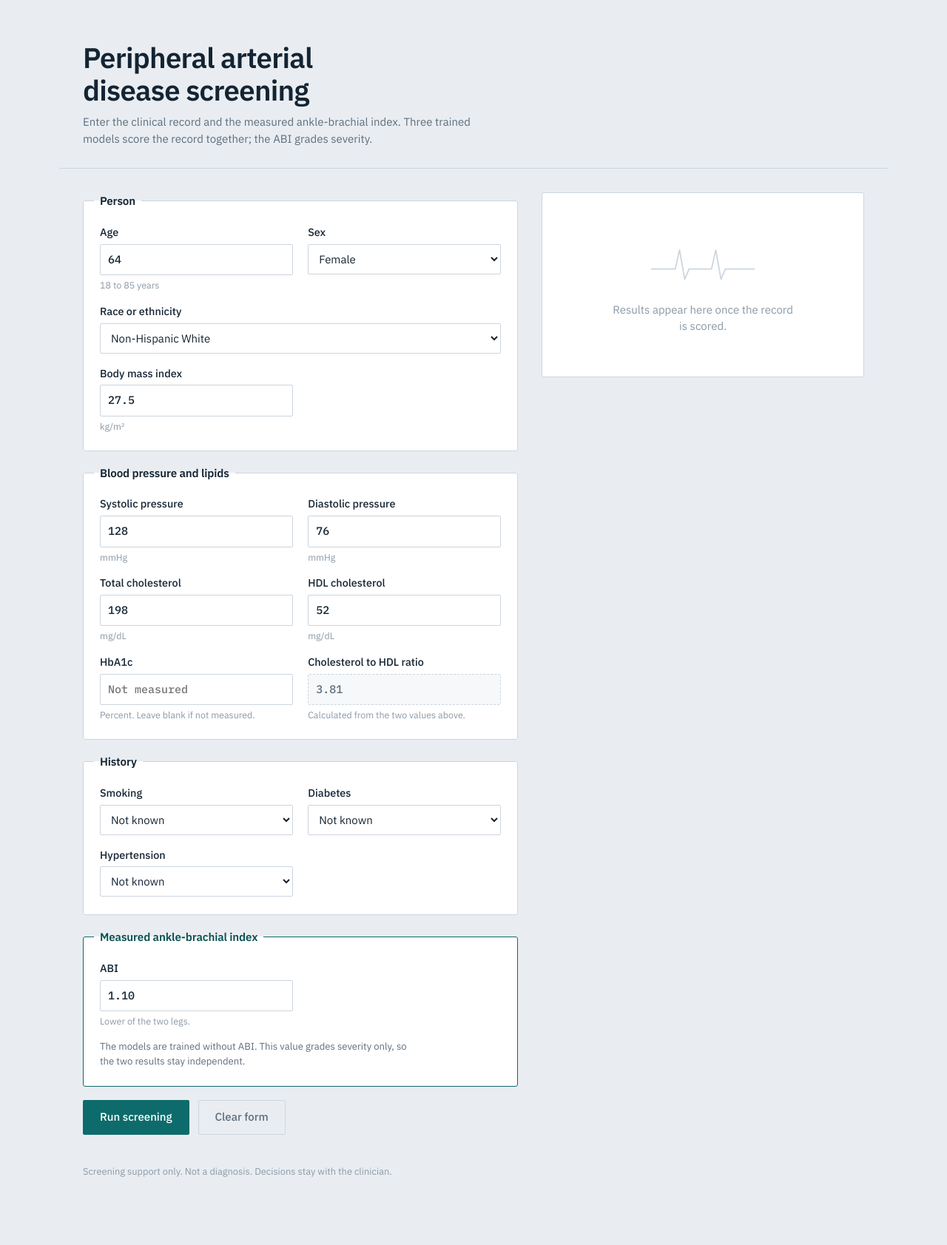
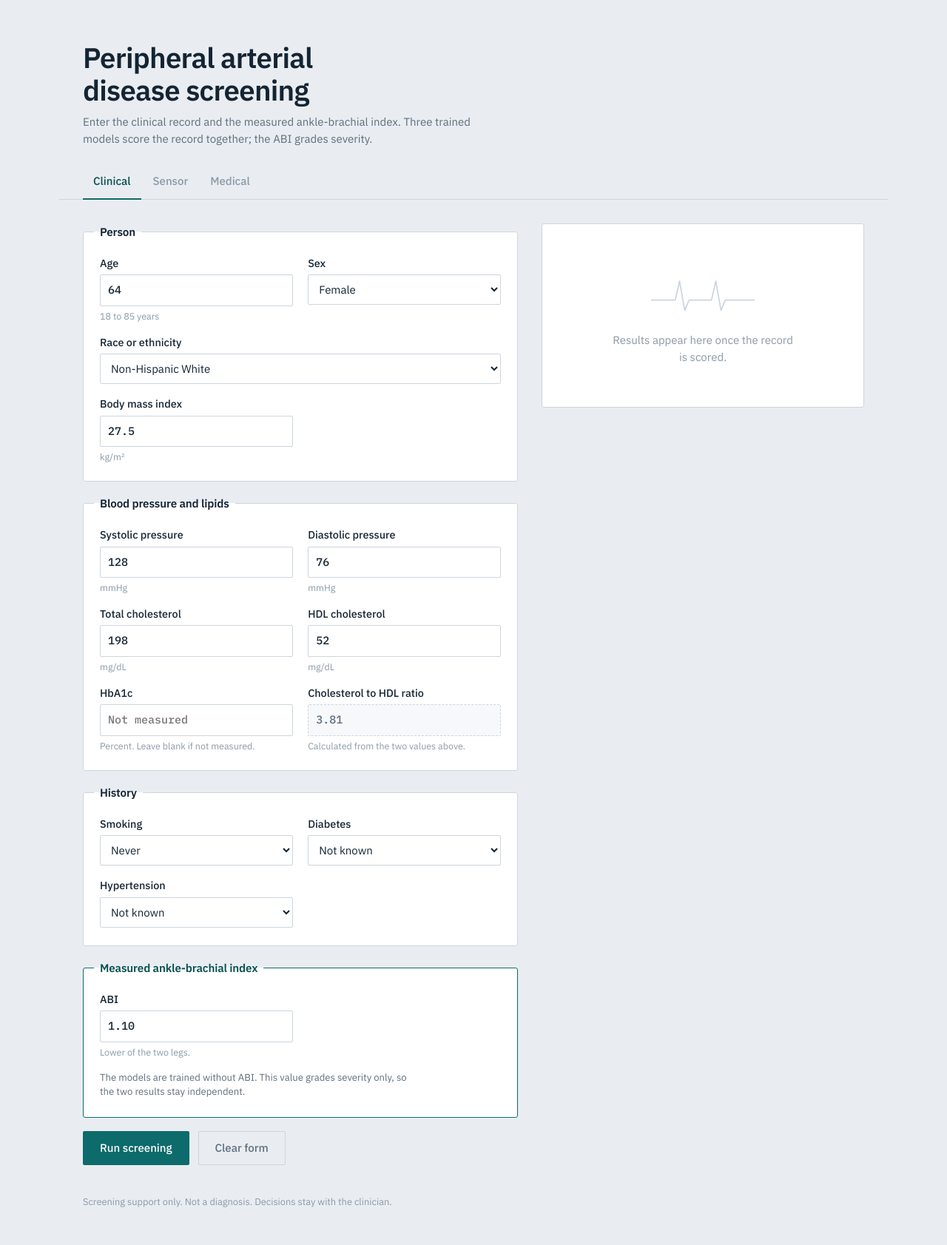
Before and after one commit to Shyamanth-2005/pad, a FastAPI app: page / in a window 1280 px wide. Shown: the whole page at 74% size. Before the commit the page ends 1591 px from the top, so only its background shows below. Run offline with FastAPI, Linux system fonts and the light colour scheme; parts of the project's set-up code (start-up, migrations or seed data) failed here and were passed over.

Commit message:
feat: sensor and medical tab added

```diff
--- a/src/static/app.js
+++ b/src/static/app.js
@@ -17,8 +17,7 @@ const confidenceNote = document.getElementById("confidence-note");
 const ratio = document.getElementById("ratio");
 
 // Fields the pipelines impute when absent. Blank means "not known", not zero.
-const OPTIONAL = new Set(["HbA1c", "Smoking", "Diabetes",
-                          "Medical_History_Hypertension"]);
+const OPTIONAL = new Set(["HbA1c", "Diabetes", "Medical_History_Hypertension"]);
 const NUMERIC = new Set(["Age", "BMI", "HbA1c", "SBP", "DBP",
                          "Total_Cholesterol", "HDL", "ABI"]);
 
@@ -127,4 +126,29 @@ form.addEventListener("submit", async (event) => {
   }
 });
 
+// ---------------------------------------------------------------- tabs
+
+const tabs = [...document.querySelectorAll('[role="tab"]')];
+
+function selectTab(tab) {
+  for (const other of tabs) {
+    const chosen = other === tab;
+    other.setAttribute("aria-selected", String(chosen));
+    other.tabIndex = chosen ? 0 : -1;
+    document.getElementById(other.getAttribute("aria-controls")).hidden = !chosen;
+  }
+  tab.focus();
+}
+
+for (const tab of tabs) {
+  tab.addEventListener("click", () => selectTab(tab));
+  tab.addEventListener("keydown", (event) => {
+    const step = { ArrowRight: 1, ArrowLeft: -1, Home: -tabs.length, End: tabs.length };
+    if (!(event.key in step)) return;
+    event.preventDefault();
+    const next = Math.min(Math.max(tabs.indexOf(tab) + step[event.key], 0), tabs.length - 1);
+    selectTab(tabs[next]);
+  });
+}
+
 updateRatio();
--- a/src/static/style.css
+++ b/src/static/style.css
@@ -21,6 +21,9 @@
 
 * { box-sizing: border-box; }
 
+/* Beats the display rules below, which would otherwise unhide [hidden] panels. */
+[hidden] { display: none !important; }
+
 body {
   margin: 0;
   background: var(--paper);
@@ -42,8 +45,7 @@ body {
 .masthead {
   max-width: 1120px;
   margin: 0 auto;
-  padding: 56px 32px 28px;
-  border-bottom: 1px solid var(--rule);
+  padding: 56px 32px 24px;
 }
 .masthead h1 {
   margin: 0 0 10px;
@@ -58,6 +60,40 @@ body {
   max-width: 62ch;
   color: var(--ink-soft);
 }
+
+/* ---------------------------------------------------------- tabs */
+
+.tabs {
+  max-width: 1120px;
+  margin: 0 auto;
+  padding: 0 32px;
+  display: flex;
+  gap: 2px;
+  border-bottom: 1px solid var(--rule);
+}
+.tabs button {
+  background: none;
+  border: 0;
+  border-bottom: 2px solid transparent;
+  border-radius: 0;
+  margin-bottom: -1px;
+  padding: 11px 14px;
+  color: var(--ink-faint);
+}
+.tabs button:hover { color: var(--ink); }
+.tabs button[aria-selected="true"] {
+  color: var(--accent-ink);
+  border-bottom-color: var(--accent);
+}
+
+/* Placeholder panels for sources that are not wired up yet. */
+.stub {
+  max-width: 1120px;
+  margin: 0 auto;
+  padding: 48px 32px;
+  min-height: 320px;
+}
+.stub p { margin: 0; color: var(--ink-faint); }
 
 /* ---------------------------------------------------------- layout */
 
@@ -311,8 +347,8 @@ button {
 @media (max-width: 900px) {
   .workspace { grid-template-columns: minmax(0, 1fr); }
   .readout { position: static; }
-  .masthead { padding: 36px 20px 22px; }
-  .workspace, .footnote { padding-inline: 20px; }
+  .masthead { padding: 36px 20px 18px; }
+  .workspace, .footnote, .tabs, .stub { padding-inline: 20px; }
 }
 @media (max-width: 520px) {
   .fields { grid-template-columns: minmax(0, 1fr); }
--- a/src/templates/index.html
+++ b/src/templates/index.html
@@ -17,7 +17,17 @@
      models score the record together; the ABI grades severity.</p>
 </header>
 
-<main class="workspace">
+<nav class="tabs" role="tablist" aria-label="Input source">
+  <button type="button" role="tab" id="tab-clinical" aria-controls="panel-clinical"
+          aria-selected="true">Clinical</button>
+  <button type="button" role="tab" id="tab-sensor" aria-controls="panel-sensor"
+          aria-selected="false" tabindex="-1">Sensor</button>
+  <button type="button" role="tab" id="tab-medical" aria-controls="panel-medical"
+          aria-selected="false" tabindex="-1">Medical</button>
+</nav>
+
+<main class="workspace" id="panel-clinical" role="tabpanel"
+      aria-labelledby="tab-clinical" tabindex="0">
 
   <form id="intake" class="intake" novalidate>
 
@@ -95,8 +105,7 @@
       <div class="fields">
         <label class="field">
           <span>Smoking</span>
-          <select name="Smoking">
-            <option value="">Not known</option>
+          <select name="Smoking" required>
             <option>Never</option>
             <option>Former</option>
             <option>Current</option>
@@ -205,6 +214,16 @@
 
 </main>
 
+<section class="stub" id="panel-sensor" role="tabpanel"
+         aria-labelledby="tab-sensor" tabindex="0" hidden>
+  <p>Sensor input is not wired up yet.</p>
+</section>
+
+<section class="stub" id="panel-medical" role="tabpanel"
+         aria-labelledby="tab-medical" tabindex="0" hidden>
+  <p>Medical input is not wired up yet.</p>
+</section>
+
 <footer class="footnote">
   <p>Screening support only. Not a diagnosis. Decisions stay with the clinician.</p>
 </footer>
```
